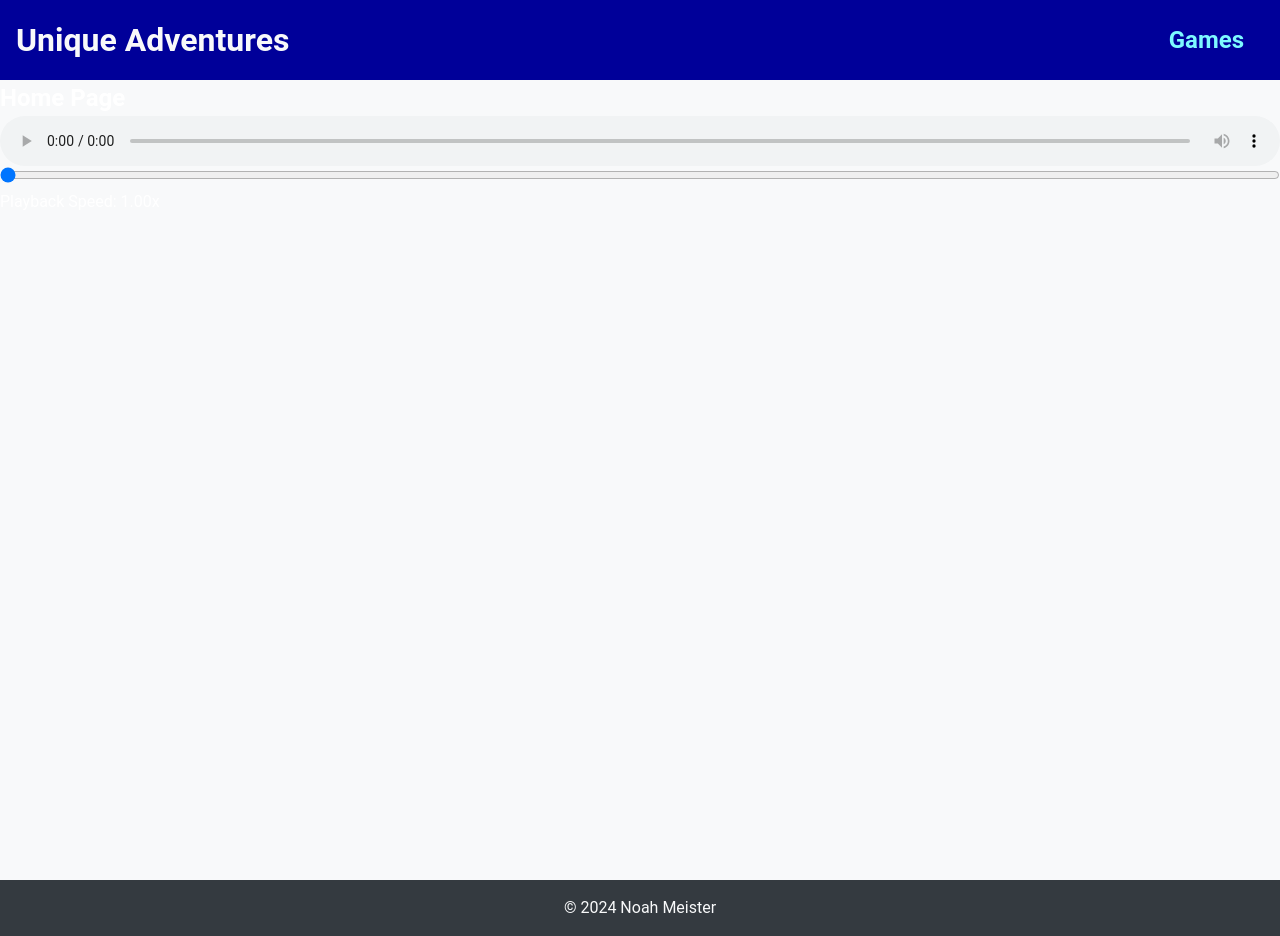
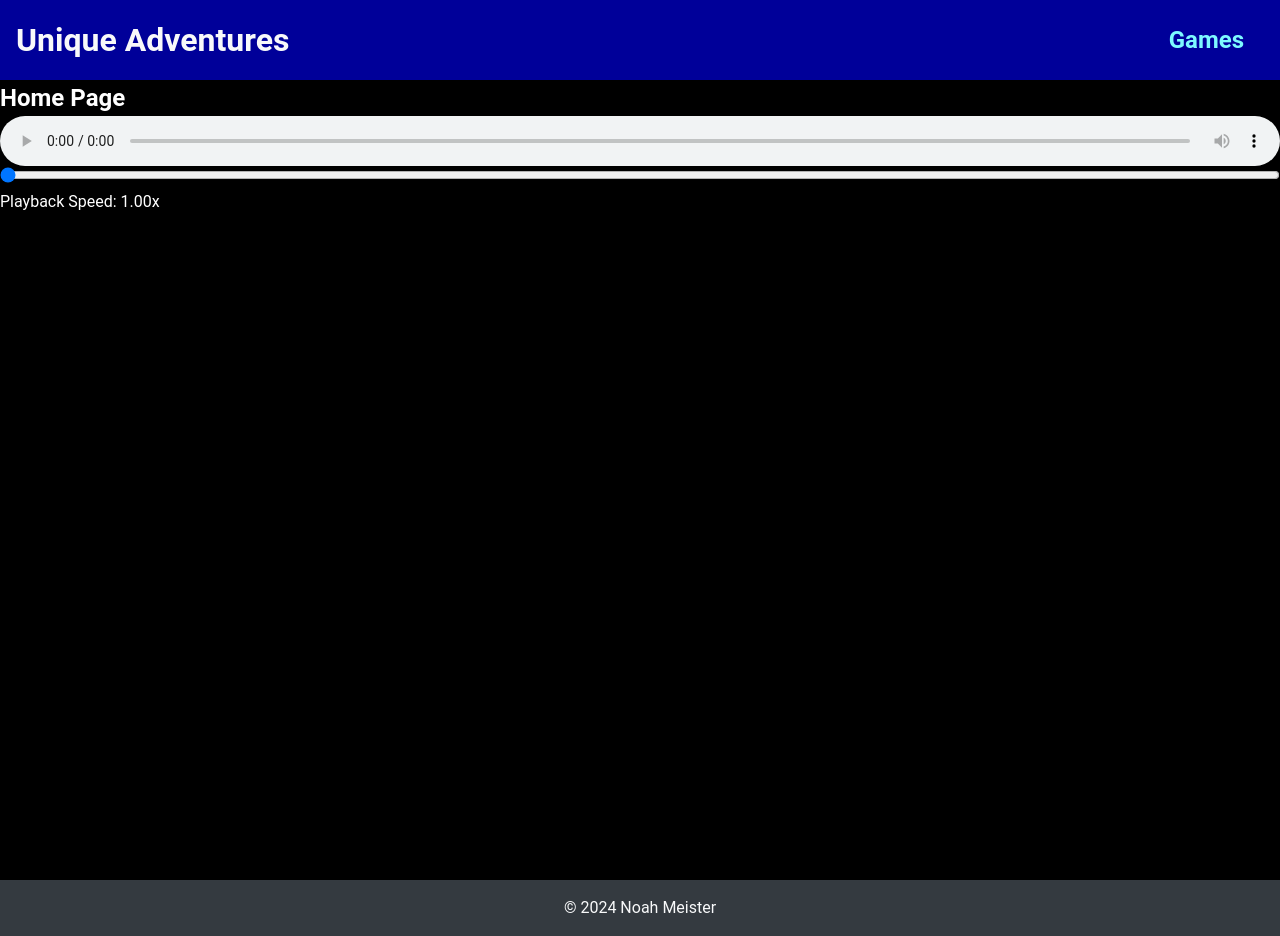
Before and after one commit to njmeister/unique-adventures, a React (Vite) app: page / in a window 1280 px wide. Built offline with nearby package versions, Linux system fonts and the light colour scheme.

Commit message:
reinstalled dependencies

```diff
--- a/client/src/index.css
+++ b/client/src/index.css
@@ -20,7 +20,7 @@ body {
     font-size: 16px;
     line-height: 1.5;
     color: var(--color-dark);
-    background-color: var(--color-light);
+    background-color: black;
 
 	& a {
 		color: var(--color-link);
```
Also changed, not shown: 107 other files (tests, documents, lock files or other folders).
